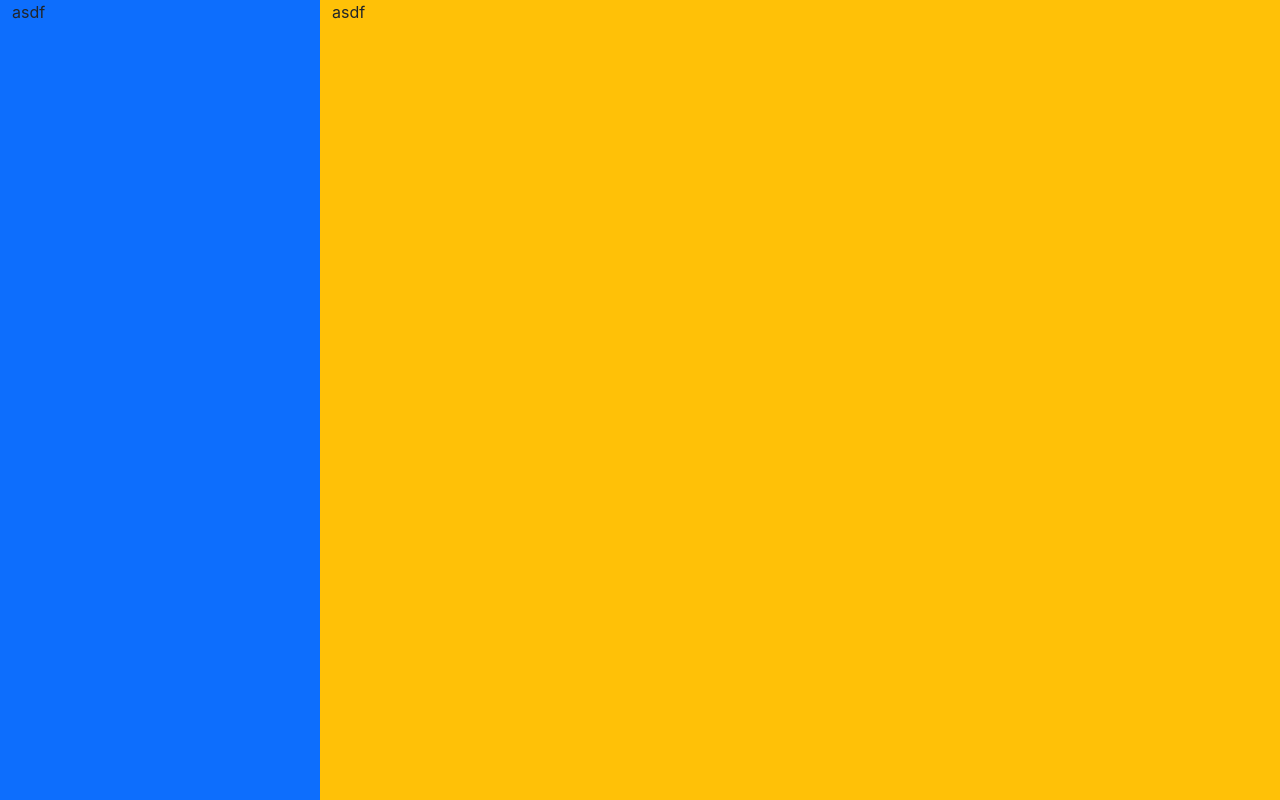
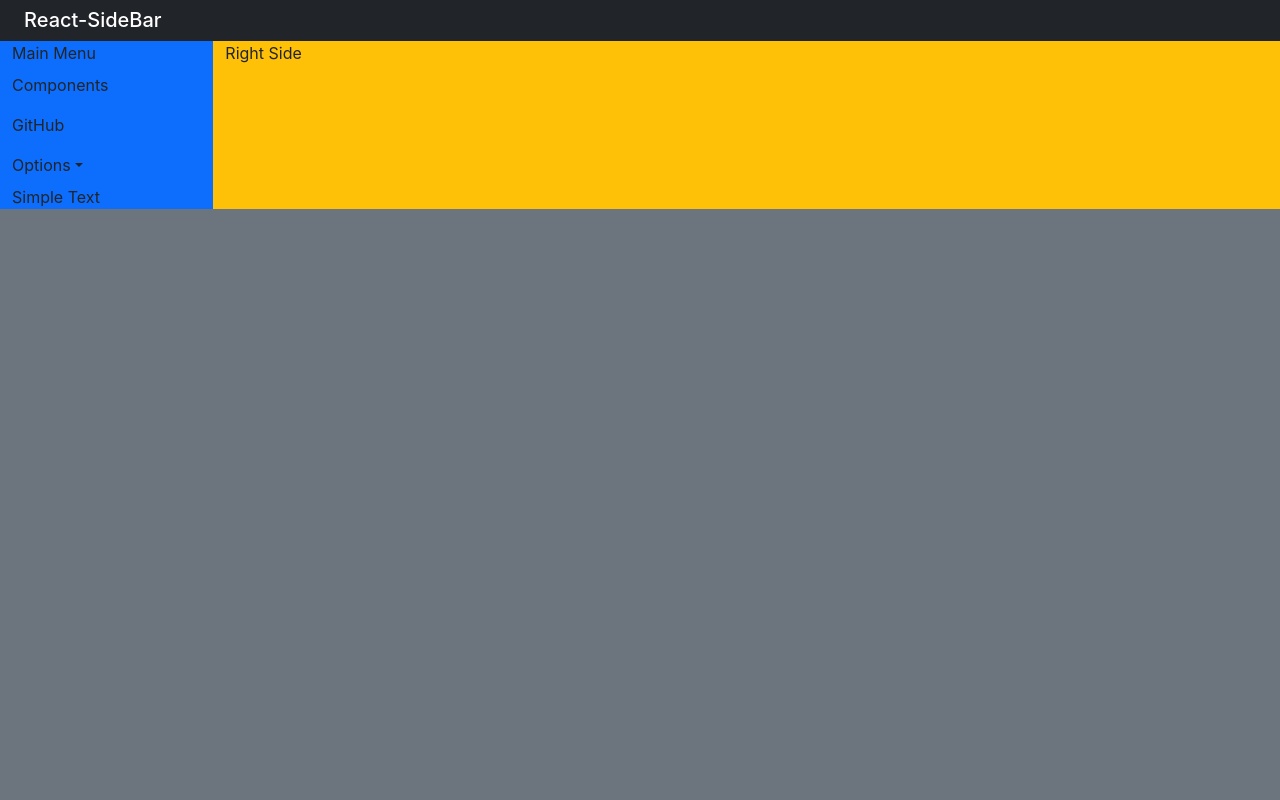
Before and after one commit to cwilliamson29/react-side-navbar, a React (Create React App) app: page / in a window 1280 px wide. Built offline with nearby package versions, Linux system fonts and the light colour scheme.

Commit message:
Adjusting the menu location and functionality

```diff
--- a/package.json
+++ b/package.json
@@ -11,6 +11,7 @@
     "font-awesome": "^4.7.0",
     "react": "^18.2.0",
     "react-dom": "^18.2.0",
+    "react-router-dom": "^6.3.0",
     "react-scripts": "5.0.1",
     "reactstrap": "^9.1.3",
     "web-vitals": "^2.1.4"
--- a/src/App.css
+++ b/src/App.css
@@ -4,6 +4,14 @@ body {
     height: 100%;
 }
 
-.box-inner {
+.app-height {
     height: 100vh;
 }
+
+.app-height1 {
+    height: 100%;
+}
+
+h1 {
+    text-align: right;
+}
--- a/src/App.js
+++ b/src/App.js
@@ -1,22 +1,20 @@
 import "./App.css";
+import SideNavbar from "./components/SideNavBarComponent";
+import RPane from "./components/RPaneComponent";
+import TopNav from "./components/TopNavComponent";
+import { BrowserRouter } from "react-router-dom";
 
 function App() {
   return (
-    <div className="container-fluid bg-secondary flex-start">
-      <div className="row">
-        <div className="col-12 bg-primary d-block d-sm-block d-md-none d-lg-none">
-          <div className=" bg-primary">asdfasdfasdf</div>
+    <BrowserRouter>
+      <div className="container-fluid bg-secondary flex-start app-height">
+        <div className="row">
+          <TopNav />
+          <SideNavbar />
+          <RPane />
         </div>
       </div>
-      <div className="row">
-        <div className="col-md-5 col-lg-3 col-xlg-2 bg-primary d-none d-sm-none d-md-block">
-          <div className="box-inner bg-primary">asdf</div>
-        </div>
-        <div className="col-12 col-md-7 col-lg-9 col-xlg-10 bg-warning">
-          asdf
-        </div>
-      </div>
-    </div>
+    </BrowserRouter>
   );
 }
 
--- /dev/null
+++ b/src/components/NavigationInfo.js
@@ -0,0 +1,49 @@
+import React, { useState } from "react";
+import {
+  Collapse,
+  Navbar,
+  NavbarToggler,
+  NavbarBrand,
+  Nav,
+  NavItem,
+  NavLink,
+  UncontrolledDropdown,
+  DropdownToggle,
+  DropdownMenu,
+  DropdownItem,
+  NavbarText,
+} from "reactstrap";
+
+function NavInfo(args) {
+  const [isOpen, setIsOpen] = useState(false);
+
+  const toggle = () => setIsOpen(!isOpen);
+  return (
+    <div>
+      <Nav className="me-auto" navbar>
+        <NavItem>
+          <NavLink href="/components/">Components</NavLink>
+        </NavItem>
+        <NavItem>
+          <NavLink href="https://github.com/reactstrap/reactstrap">
+            GitHub
+          </NavLink>
+        </NavItem>
+        <UncontrolledDropdown nav inNavbar>
+          <DropdownToggle nav caret>
+            Options
+          </DropdownToggle>
+          <DropdownMenu right>
+            <DropdownItem>Option 1</DropdownItem>
+            <DropdownItem>Option 2</DropdownItem>
+            <DropdownItem divider />
+            <DropdownItem>Reset</DropdownItem>
+          </DropdownMenu>
+        </UncontrolledDropdown>
+      </Nav>
+      <NavbarText>Simple Text</NavbarText>
+    </div>
+  );
+}
+
+export default NavInfo;
--- /dev/null
+++ b/src/components/RPaneComponent.js
@@ -0,0 +1,11 @@
+function RPane() {
+  return (
+    <>
+      <div className="col-md-12 col-lg-10 col-xlg-10 bg-warning">
+        Right Side
+      </div>
+    </>
+  );
+}
+
+export default RPane;
--- /dev/null
+++ b/src/components/SideNavBarComponent.js
@@ -0,0 +1,49 @@
+import React, { useState } from "react";
+import {
+  Collapse,
+  Navbar,
+  NavbarToggler,
+  NavbarBrand,
+  Nav,
+  NavItem,
+  NavLink,
+  UncontrolledDropdown,
+  DropdownToggle,
+  DropdownMenu,
+  DropdownItem,
+  NavbarText,
+} from "reactstrap";
+import NavInfo from "./NavigationInfo";
+
+function SideNavbar(args) {
+  const [isOpen, setIsOpen] = useState(false);
+
+  const toggle = () => setIsOpen(!isOpen);
+  return (
+    <>
+      {/*Primary Sidebar navigation responsive design*/}
+      <div className="col-12 bg-primary d-block d-sm-block d-md-block d-lg-none">
+        <Navbar {...args}>
+          <NavbarBrand href="/">React-SideBar</NavbarBrand>
+          <NavbarToggler onClick={toggle} />
+          <Collapse isOpen={isOpen} navbar>
+            <Nav className="me-auto" navbar>
+              <NavInfo />
+            </Nav>
+          </Collapse>
+        </Navbar>
+      </div>
+      <div className="col-lg-2 col-xl-2 bg-primary d-none d-sm-none d-md-none d-lg-block">
+        <div className="bg-primary text-right">
+          <Nav vertical>
+            <NavbarBrand href="/">Main Menu</NavbarBrand>
+
+            <NavInfo />
+          </Nav>
+        </div>
+      </div>
+    </>
+  );
+}
+
+export default SideNavbar;
--- /dev/null
+++ b/src/components/TopNavComponent.js
@@ -0,0 +1,17 @@
+function TopNav() {
+  return (
+    <nav className="navbar navbar-expand-lg navbar-dark bg-dark px-4 d-none d-sm-none d-md-none d-lg-block">
+      <div className="row">
+        <div className="col-lg-3">
+          <a className="navbar-brand mb-0 h1" href="/">
+            React-SideBar
+          </a>
+        </div>
+
+        <div className="col-lg-6"></div>
+      </div>
+    </nav>
+  );
+}
+
+export default TopNav;
```
Also changed, not shown: 1 other file (tests, documents, lock files or other folders).
